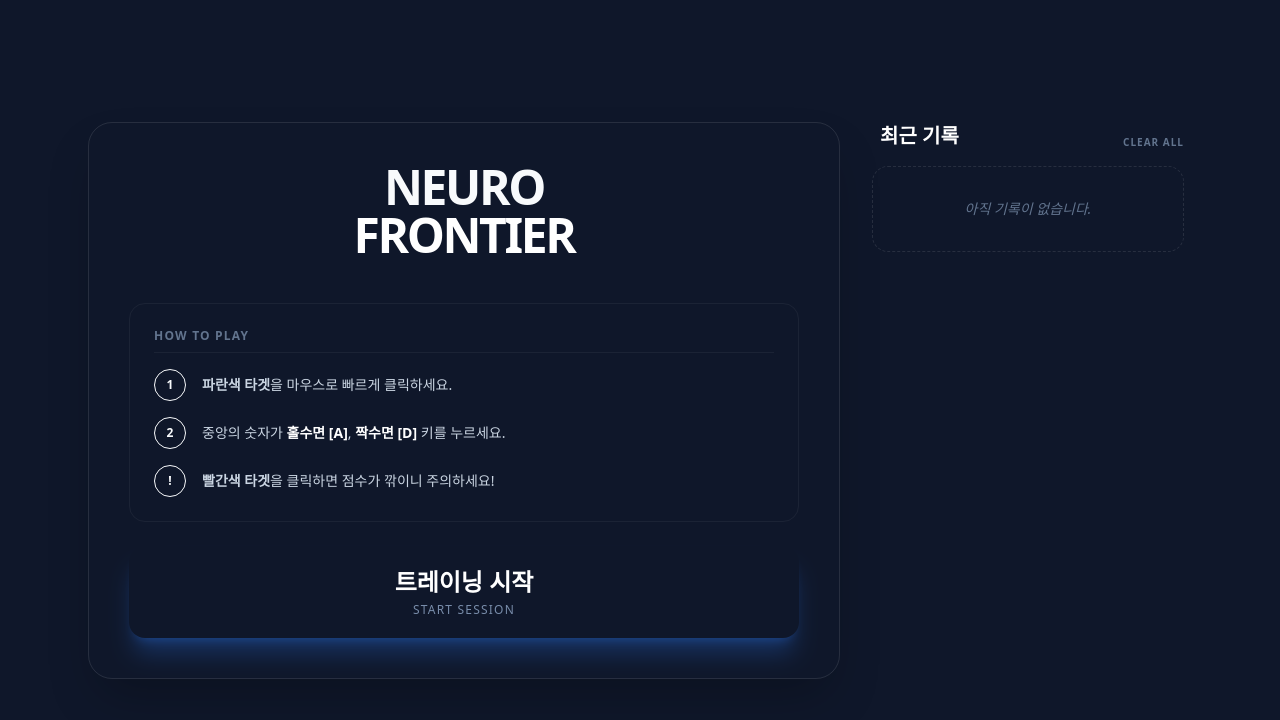
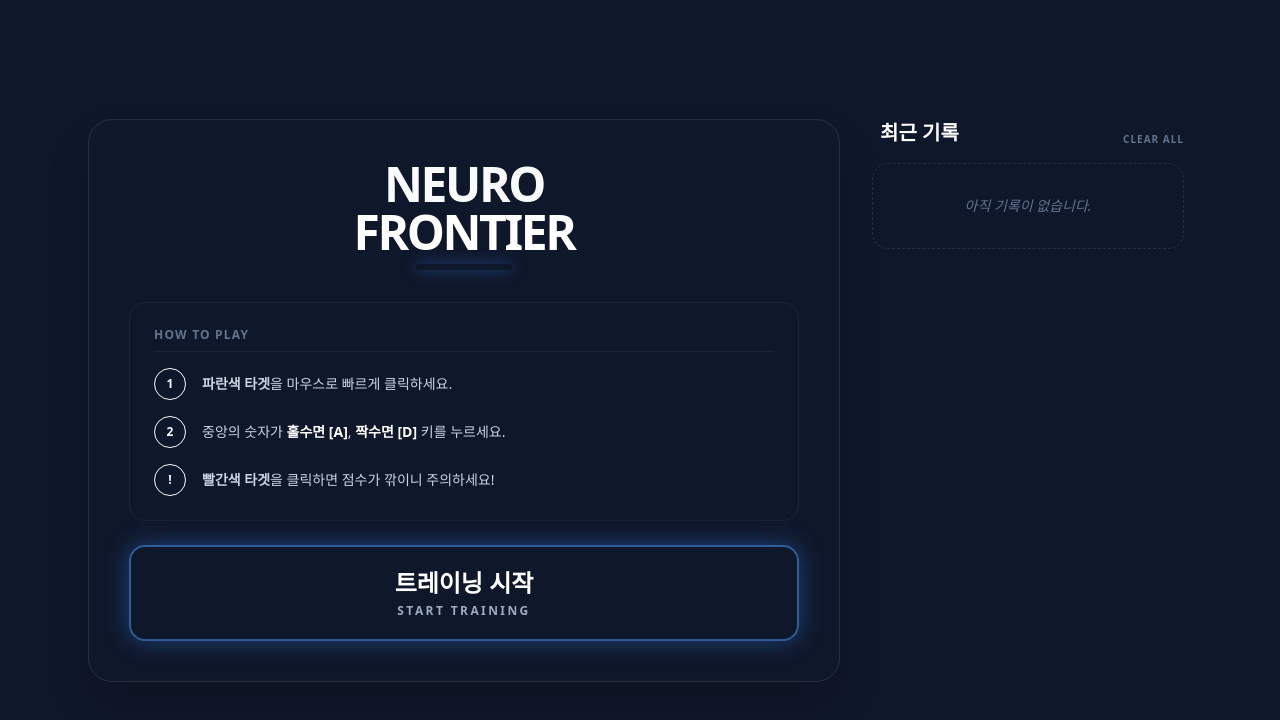
Before and after one commit to qlsjtmek2/neuro-frontier, a React (Vite) app: page / in a window 1280 px wide. Shown: the top 720 px of the page. Built offline with nearby package versions, Linux system fonts and the light colour scheme.

Commit message:
UI: Enhance logo coloring and button visibility with glow effect

```diff
--- a/src/App.tsx
+++ b/src/App.tsx
@@ -64,16 +64,16 @@ const App: React.FC = () => {
           {/* Main Menu */}
           <div className="text-center space-y-8 p-10 bg-secondary rounded-3xl shadow-2xl border border-white/10 flex-1 w-full">
             <div className="space-y-2">
-              <h1 className="text-5xl font-black tracking-tighter text-primary">
-                NEURO <br />
+              <h1 className="text-5xl font-black tracking-tighter">
+                <span className="text-primary">NEURO</span> <br />
                 <span className="text-white">FRONTIER</span>
               </h1>
-              <div className="h-1 w-20 bg-primary mx-auto rounded-full" />
+              <div className="h-1.5 w-24 bg-primary mx-auto rounded-full shadow-[0_0_15px_rgba(59,130,246,0.5)]" />
             </div>
 
             {/* Best Score Badge */}
             {bestScore > 0 && (
-              <div className="inline-block px-6 py-3 bg-primary/10 rounded-2xl border border-primary/20">
+              <div className="inline-block px-6 py-3 bg-primary/10 rounded-2xl border border-primary/30">
                 <span className="text-xs font-bold text-primary uppercase tracking-widest block mb-1">Personal Best</span>
                 <div className="text-3xl font-black text-white">{bestScore}</div>
               </div>
@@ -106,10 +106,10 @@ const App: React.FC = () => {
 
               <button
                 onClick={startCountdown}
-                className="w-full py-5 bg-primary hover:bg-blue-600 text-white rounded-2xl font-bold text-2xl transition-all active:scale-95 shadow-xl shadow-blue-500/25 group"
+                className="w-full py-5 bg-primary hover:bg-blue-400 text-white rounded-2xl font-black text-2xl transition-all active:scale-[0.98] shadow-[0_0_25px_rgba(59,130,246,0.4)] border-2 border-blue-400/50 group"
               >
                 트레이닝 시작
-                <span className="block text-xs font-normal text-blue-200 mt-1 opacity-60 group-hover:opacity-100 uppercase tracking-widest">Start Session</span>
+                <span className="block text-xs font-bold text-blue-100 mt-1 opacity-70 group-hover:opacity-100 uppercase tracking-[0.2em]">Start Training</span>
               </button>
             </div>
           </div>
```
